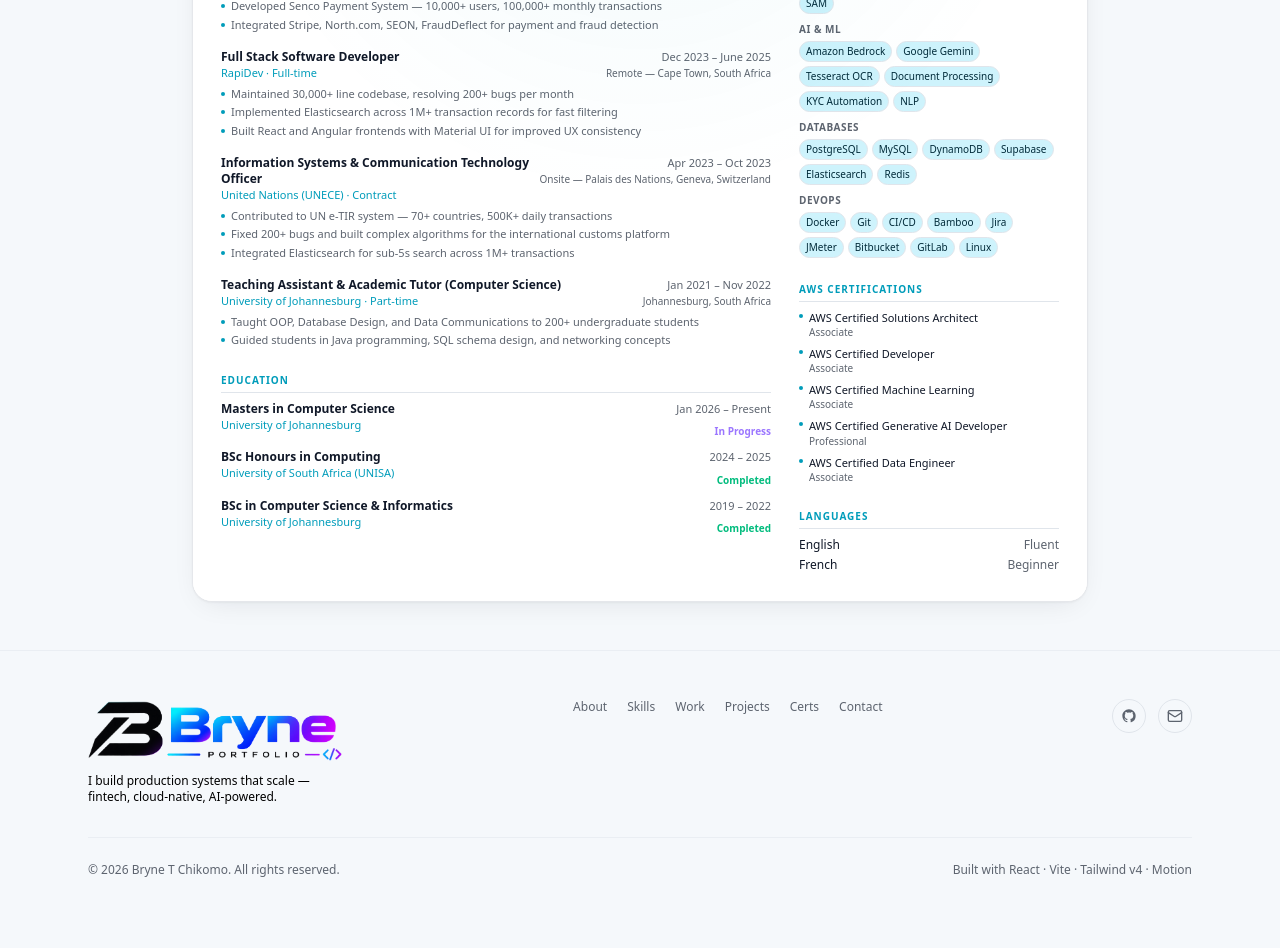
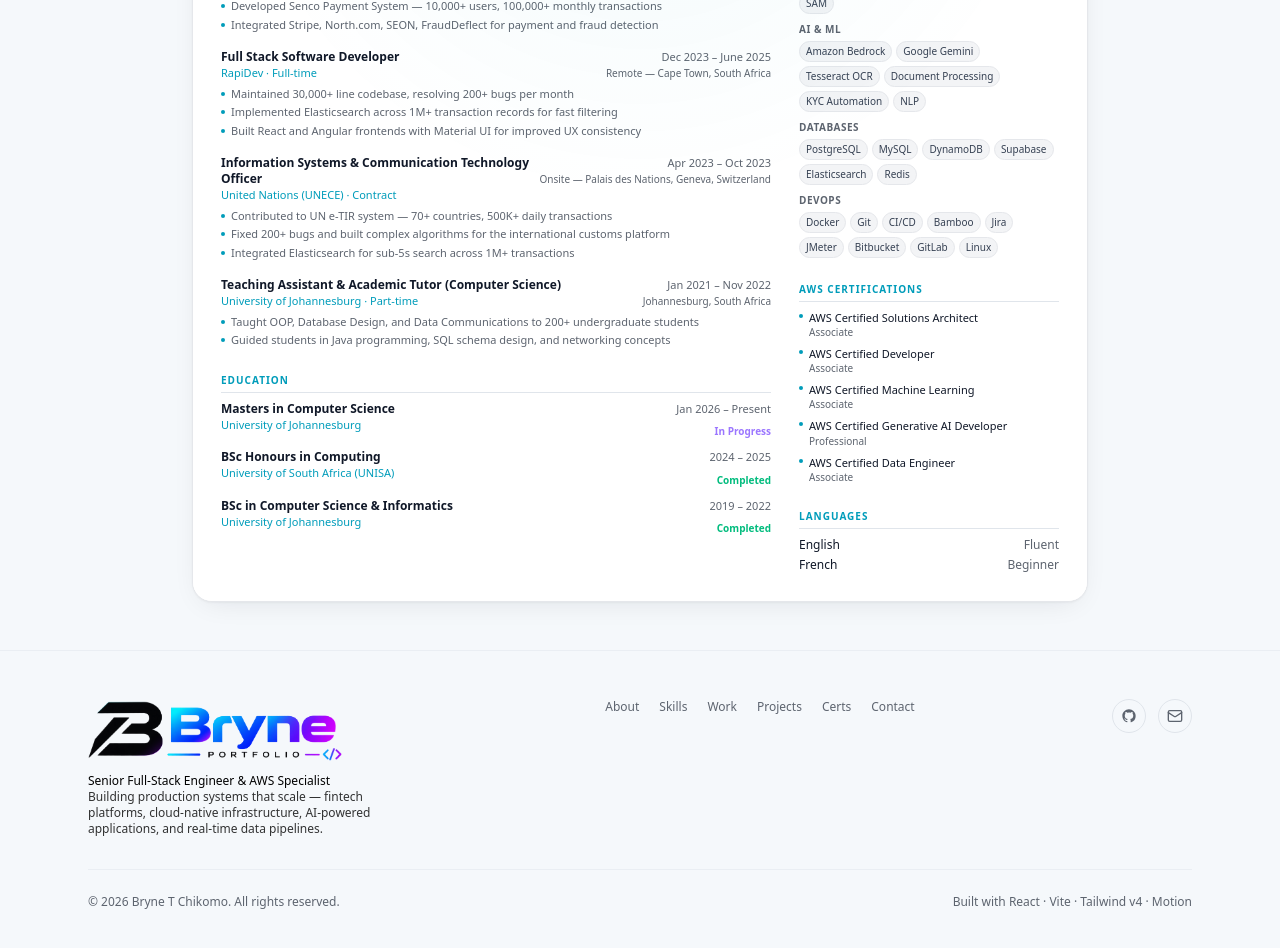
Before and after one commit to kimocks-netizen/my-portfolio, a React (Vite) app: page /resume in a window 1280 px wide. Shown: the part 620-1568 px from the top of the page. Before the commit the page ends 1546 px from the top, so only its background shows below. Built offline with nearby package versions, Linux system fonts and the light colour scheme; no server answers.

Commit message:
fix: resume skills light theme, footer tagline expanded

```diff
--- a/src/components/layout/Footer.tsx
+++ b/src/components/layout/Footer.tsx
@@ -38,8 +38,8 @@ export function Footer() {
               />
             </a>
             <p className="text-xs text-muted-foreground mt-1 max-w-xs">
-              <span className="dark:text-white text-black">I build production systems that scale —</span><br />
-              <span className="dark:text-white text-black">fintech, cloud-native, AI-powered.</span>
+              <span className="dark:text-white text-black">Senior Full-Stack Engineer & AWS Specialist</span><br />
+              <span className="dark:text-white/80 text-black/80">Building production systems that scale — fintech platforms, cloud-native infrastructure, AI-powered applications, and real-time data pipelines.</span>
             </p>
           </div>
 
--- a/src/routes/resume/index.tsx
+++ b/src/routes/resume/index.tsx
@@ -447,7 +447,7 @@ function ResumePage() {
                     <p className="text-[10px] font-semibold text-muted-foreground uppercase tracking-wider mb-1">{g.label}</p>
                     <div className="flex flex-wrap gap-1">
                       {g.items.map(s => (
-                        <span key={s} className="text-[10px] px-1.5 py-0.5 rounded-full bg-accent border border-border text-accent-foreground">
+                        <span key={s} className="text-[10px] px-1.5 py-0.5 rounded-full bg-gray-100 border border-gray-200 text-gray-700">
                           {s}
                         </span>
                       ))}
```
